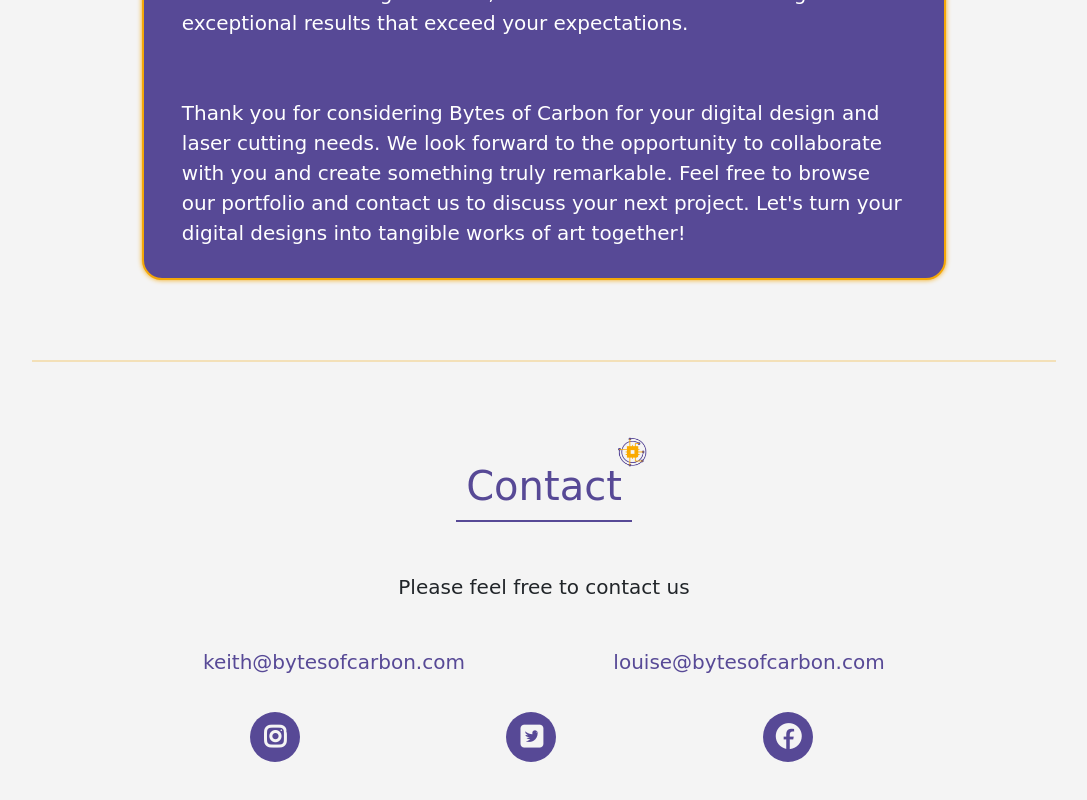
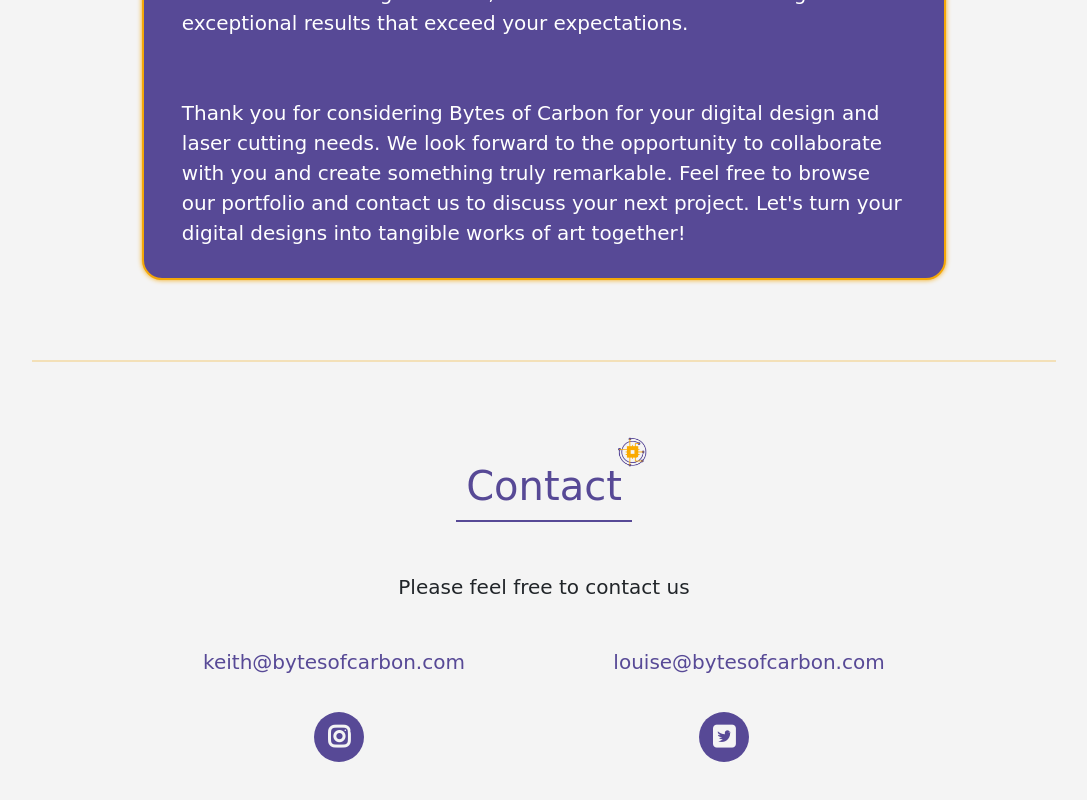
Before and after one commit to sam-timmins/bytes-of-carbon-site, a plain HTML site: page index.html in a window 1280 px wide. Shown: the part 1681-2481 px from the top of the page, without its empty margins (96-1183 px from the left). Drawn offline with nearby package versions, Linux system fonts and the light colour scheme; a web font is replaced by a local one.

Commit message:
Comment out facebook link until needed

```diff
--- a/index.html
+++ b/index.html
@@ -167,9 +167,9 @@
             <i class="fa-brands fa-square-twitter d-flex justify-content-center align-items-center fa-solid fa-phone icon me-3 social-links"></i>
           </a>
 
-          <a href="#" target="_blank" class="text-decoration-none text-purple text-md d-flex align-items-center justify-content-center">
+          <!-- <a href="#" target="_blank" class="text-decoration-none text-purple text-md d-flex align-items-center justify-content-center">
             <i class="fa-brands fa-facebook d-flex justify-content-center align-items-center fa-solid fa-phone icon me-3 social-links"></i>
-          </a>
+          </a> -->
 
         </div>
 
```
